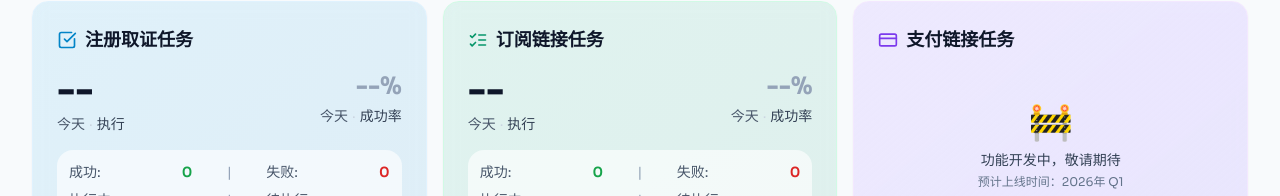
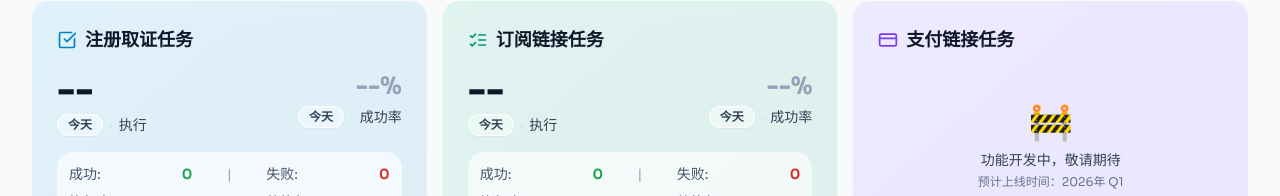
Before and after one commit to Yelingyun-sudo/test2, a Next.js app in the folder frontend/: page / in a window 1280 px wide. Shown: the part 100-296 px from the top of the page. Built offline with nearby package versions, Linux system fonts and the light colour scheme; no server answers; sample sign-in values are in the browser's storage.

Commit message:
refactor: 在仪表板中添加 Badge 组件，优化日期范围标签的显示样式

```diff
--- a/frontend/components/dashboard/evidence-dashboard.tsx
+++ b/frontend/components/dashboard/evidence-dashboard.tsx
@@ -22,6 +22,7 @@
 import { TaskListDrawer } from "@/components/evidence/task-list-drawer";
 import { TaskDetailModal } from "@/components/evidence/task-detail-modal";
 import { type DateRange, getDateRangeLabel } from "@/components/ui/date-range-picker";
+import { Badge } from "@/components/ui/badge";
 import { format } from "date-fns";
 import { DailyTrendChart } from "@/components/evidence/daily-trend-chart";
 import { DashboardShell } from "./shell";
@@ -228,9 +229,11 @@
         <div className="grid gap-4 md:grid-cols-5">
           {/* 已执行 */}
           <div className="rounded-2xl border bg-gradient-to-br from-sky-500/10 to-sky-600/10 text-sky-700 border-sky-100 p-5 shadow-sm backdrop-blur">
-            <p className="text-sm">
-              <span className="text-slate-600">{dateRangeLabel}</span>
-              <span className="text-slate-300 mx-1">·</span>
+            <p className="text-sm flex items-center gap-1.5">
+              <Badge className="bg-white/60 backdrop-blur-sm text-slate-700 border-white/80 shadow-sm hover:bg-white/70">
+                {dateRangeLabel}
+              </Badge>
+              <span className="text-slate-300">·</span>
               <span className="font-medium text-slate-700">执行</span>
             </p>
             <div className="mt-2 flex items-baseline gap-3">
@@ -255,9 +258,11 @@
 
           {/* 成功 */}
           <div className="rounded-2xl border bg-gradient-to-br from-emerald-500/10 to-emerald-600/10 text-emerald-700 border-emerald-100 p-5 shadow-sm backdrop-blur">
-            <p className="text-sm">
-              <span className="text-slate-600">{dateRangeLabel}</span>
-              <span className="text-slate-300 mx-1">·</span>
+            <p className="text-sm flex items-center gap-1.5">
+              <Badge className="bg-white/60 backdrop-blur-sm text-slate-700 border-white/80 shadow-sm hover:bg-white/70">
+                {dateRangeLabel}
+              </Badge>
+              <span className="text-slate-300">·</span>
               <span className="font-medium text-slate-700">成功</span>
             </p>
             <div className="mt-2 flex items-baseline gap-3">
@@ -282,9 +287,11 @@
 
           {/* 失败 */}
           <div className="rounded-2xl border bg-gradient-to-br from-rose-500/10 to-rose-600/10 text-rose-700 border-rose-100 p-5 shadow-sm backdrop-blur">
-            <p className="text-sm">
-              <span className="text-slate-600">{dateRangeLabel}</span>
-              <span className="text-slate-300 mx-1">·</span>
+            <p className="text-sm flex items-center gap-1.5">
+              <Badge className="bg-white/60 backdrop-blur-sm text-slate-700 border-white/80 shadow-sm hover:bg-white/70">
+                {dateRangeLabel}
+              </Badge>
+              <span className="text-slate-300">·</span>
               <span className="font-medium text-slate-700">失败</span>
             </p>
             <div className="mt-2 flex items-baseline gap-3">
@@ -309,9 +316,11 @@
 
           {/* 成功率 */}
           <div className="rounded-2xl border bg-gradient-to-br from-violet-100 to-violet-200/60 border-purple-100 p-5 shadow-sm">
-            <p className="text-sm">
-              <span className="text-slate-600">{dateRangeLabel}</span>
-              <span className="text-slate-300 mx-1">·</span>
+            <p className="text-sm flex items-center gap-1.5">
+              <Badge className="bg-white/60 backdrop-blur-sm text-slate-700 border-white/80 shadow-sm hover:bg-white/70">
+                {dateRangeLabel}
+              </Badge>
+              <span className="text-slate-300">·</span>
               <span className="font-medium text-slate-700">成功率</span>
             </p>
             <div className="mt-2">
--- a/frontend/components/dashboard/subscription-dashboard.tsx
+++ b/frontend/components/dashboard/subscription-dashboard.tsx
@@ -22,6 +22,7 @@
 import { TaskQueueCard } from "@/components/common/task-queue-card";
 import { TaskListRecent } from "@/components/subscription/task-list-recent";
 import { type DateRange, getDateRangeLabel } from "@/components/ui/date-range-picker";
+import { Badge } from "@/components/ui/badge";
 import { format } from "date-fns";
 import { DailyTrendChart } from "@/components/subscription/daily-trend-chart";
 import { DashboardShell } from "./shell";
@@ -252,9 +253,11 @@
         <div className="grid gap-4 md:grid-cols-5">
           {/* 已执行 */}
           <div className="rounded-2xl border bg-gradient-to-br from-sky-500/10 to-sky-600/10 text-sky-700 border-sky-100 p-5 shadow-sm backdrop-blur">
-            <p className="text-sm">
-              <span className="text-slate-600">{dateRangeLabel}</span>
-              <span className="text-slate-300 mx-1">·</span>
+            <p className="text-sm flex items-center gap-1.5">
+              <Badge className="bg-white/60 backdrop-blur-sm text-slate-700 border-white/80 shadow-sm hover:bg-white/70">
+                {dateRangeLabel}
+              </Badge>
+              <span className="text-slate-300">·</span>
               <span className="font-medium text-slate-700">执行</span>
             </p>
             <div className="mt-2 flex items-baseline gap-3">
@@ -279,9 +282,11 @@
 
           {/* 成功 */}
           <div className="rounded-2xl border bg-gradient-to-br from-emerald-500/10 to-emerald-600/10 text-emerald-700 border-emerald-100 p-5 shadow-sm backdrop-blur">
-            <p className="text-sm">
-              <span className="text-slate-600">{dateRangeLabel}</span>
-              <span className="text-slate-300 mx-1">·</span>
+            <p className="text-sm flex items-center gap-1.5">
+              <Badge className="bg-white/60 backdrop-blur-sm text-slate-700 border-white/80 shadow-sm hover:bg-white/70">
+                {dateRangeLabel}
+              </Badge>
+              <span className="text-slate-300">·</span>
               <span className="font-medium text-slate-700">成功</span>
             </p>
             <div className="mt-2 flex items-baseline gap-3">
@@ -306,9 +311,11 @@
 
           {/* 失败 */}
           <div className="rounded-2xl border bg-gradient-to-br from-rose-500/10 to-rose-600/10 text-rose-700 border-rose-100 p-5 shadow-sm backdrop-blur">
-            <p className="text-sm">
-              <span className="text-slate-600">{dateRangeLabel}</span>
-              <span className="text-slate-300 mx-1">·</span>
+            <p className="text-sm flex items-center gap-1.5">
+              <Badge className="bg-white/60 backdrop-blur-sm text-slate-700 border-white/80 shadow-sm hover:bg-white/70">
+                {dateRangeLabel}
+              </Badge>
+              <span className="text-slate-300">·</span>
               <span className="font-medium text-slate-700">失败</span>
             </p>
             <div className="mt-2 flex items-baseline gap-3">
@@ -333,9 +340,11 @@
 
           {/* 成功率 */}
           <div className="rounded-2xl border bg-gradient-to-br from-violet-100 to-violet-200/60 border-purple-100 p-5 shadow-sm">
-            <p className="text-sm">
-              <span className="text-slate-600">{dateRangeLabel}</span>
-              <span className="text-slate-300 mx-1">·</span>
+            <p className="text-sm flex items-center gap-1.5">
+              <Badge className="bg-white/60 backdrop-blur-sm text-slate-700 border-white/80 shadow-sm hover:bg-white/70">
+                {dateRangeLabel}
+              </Badge>
+              <span className="text-slate-300">·</span>
               <span className="font-medium text-slate-700">成功率</span>
             </p>
             <div className="mt-2">
--- a/frontend/components/overview/module-kpi-card.tsx
+++ b/frontend/components/overview/module-kpi-card.tsx
@@ -7,6 +7,7 @@
 import { formatDurationSeconds } from "@/lib/datetime";
 import { formatTokenCount } from "@/lib/utils";
 import { type DateRange, getDateRangeLabel } from "@/components/ui/date-range-picker";
+import { Badge } from "@/components/ui/badge";
 
 interface ModuleSummaryData {
   total_tasks: number;
@@ -146,9 +147,11 @@
               <div className="text-4xl font-bold text-slate-900">
                 {summary?.total_tasks.toLocaleString() ?? "--"}
               </div>
-              <div className="text-sm mt-1">
-                <span className="text-slate-600">{dateRangeLabel}</span>
-                <span className="text-slate-300 mx-1">·</span>
+              <div className="text-sm mt-1 flex items-center gap-1.5">
+                <Badge className="bg-white/60 backdrop-blur-sm text-slate-700 border-white/80 shadow-sm hover:bg-white/70">
+                  {dateRangeLabel}
+                </Badge>
+                <span className="text-slate-300">·</span>
                 <span className="font-medium text-slate-700">执行</span>
               </div>
             </div>
@@ -166,9 +169,11 @@
                   </span>
                 )}
               </div>
-              <div className="text-sm mt-1">
-                <span className="text-slate-600">{dateRangeLabel}</span>
-                <span className="text-slate-300 mx-1">·</span>
+              <div className="text-sm mt-1 flex items-center justify-end gap-1.5">
+                <Badge className="bg-white/60 backdrop-blur-sm text-slate-700 border-white/80 shadow-sm hover:bg-white/70">
+                  {dateRangeLabel}
+                </Badge>
+                <span className="text-slate-300">·</span>
                 <span className="font-medium text-slate-700">成功率</span>
               </div>
             </div>
--- /dev/null
+++ b/frontend/components/ui/badge.tsx
@@ -0,0 +1,36 @@
+import * as React from "react";
+import { cva, type VariantProps } from "class-variance-authority";
+
+import { cn } from "@/lib/utils";
+
+const badgeVariants = cva(
+  "inline-flex items-center rounded-full border px-2.5 py-0.5 text-xs font-semibold transition-colors focus:outline-none focus:ring-2 focus:ring-ring focus:ring-offset-2",
+  {
+    variants: {
+      variant: {
+        default:
+          "border-transparent bg-primary text-primary-foreground shadow hover:bg-primary/80",
+        secondary:
+          "border-transparent bg-secondary text-secondary-foreground hover:bg-secondary/80",
+        destructive:
+          "border-transparent bg-destructive text-destructive-foreground shadow hover:bg-destructive/80",
+        outline: "text-foreground",
+      },
+    },
+    defaultVariants: {
+      variant: "default",
+    },
+  }
+);
+
+export interface BadgeProps
+  extends React.HTMLAttributes<HTMLDivElement>,
+    VariantProps<typeof badgeVariants> {}
+
+function Badge({ className, variant, ...props }: BadgeProps) {
+  return (
+    <div className={cn(badgeVariants({ variant }), className)} {...props} />
+  );
+}
+
+export { Badge, badgeVariants };
```
